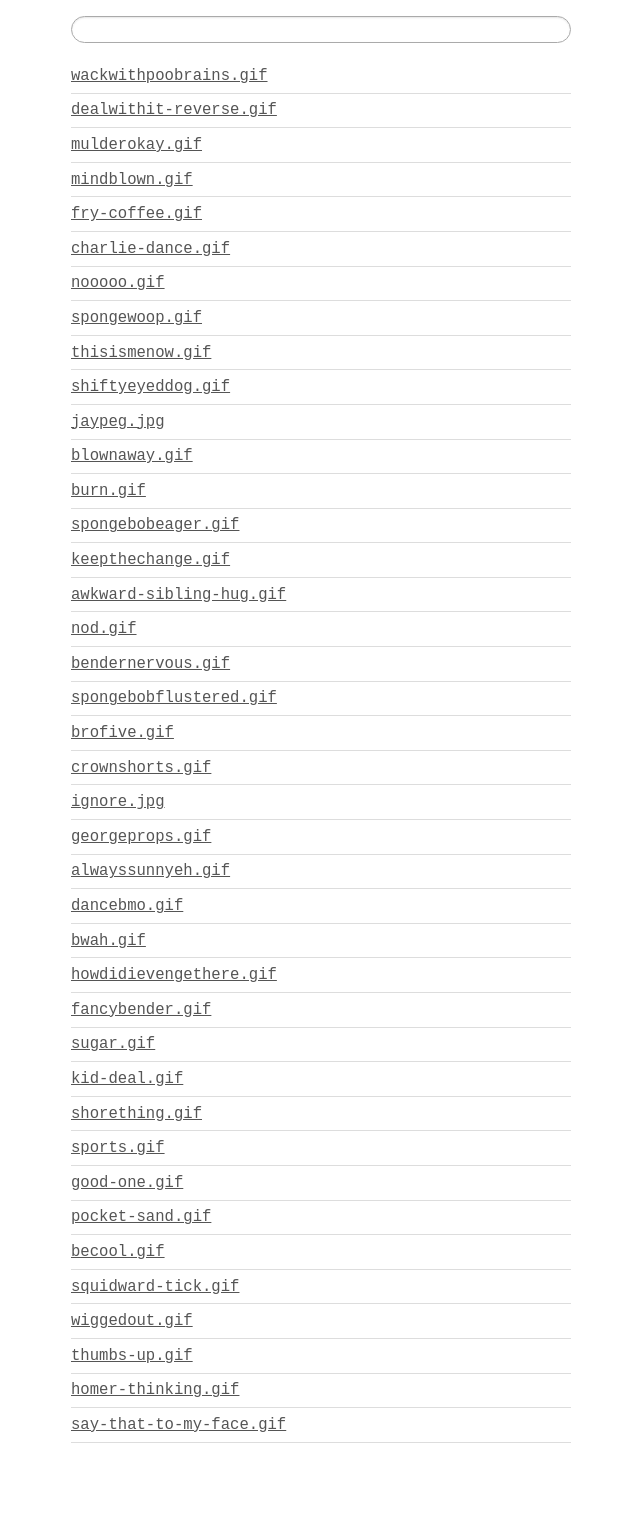
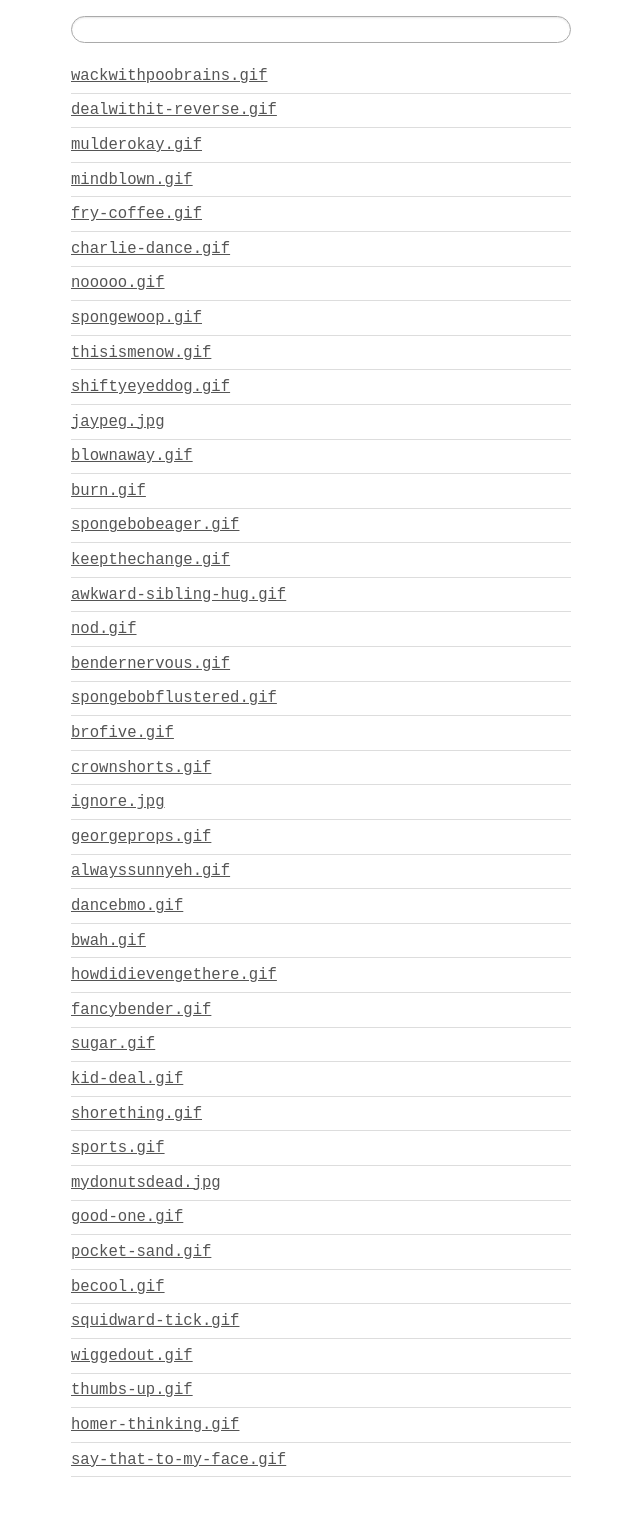
Before and after one commit to Uvacoder/uva-gifs, a Jekyll site: the page built from index.html, in a window 1280 px wide. Shown: the whole page, without its empty margins (319-959 px from the left). Built offline with Jekyll 4.4.1, drawn with Linux system fonts in a browser that asks for light colours; Markdown is read by kramdown in place of the engine named in the settings; before the commit the page ends 1505 px from its top, so only the background shows below that.

```diff
--- a/_data/gifs.yaml
+++ b/_data/gifs.yaml
@@ -96,6 +96,10 @@
 - title: sports
   tags: "hockey, soccer, tennis, ball, serious"
 
+- title: mydonutsdead
+  tags: "sad, bummed, donut, burger, milkshake, adventure time"
+  ext: jpg
+
 - title: good-one
   tags: "see what you did there, props, touche, touché, eh, nice one"
 
```
Also changed, not shown: mydonutsdead.jpg (added).
